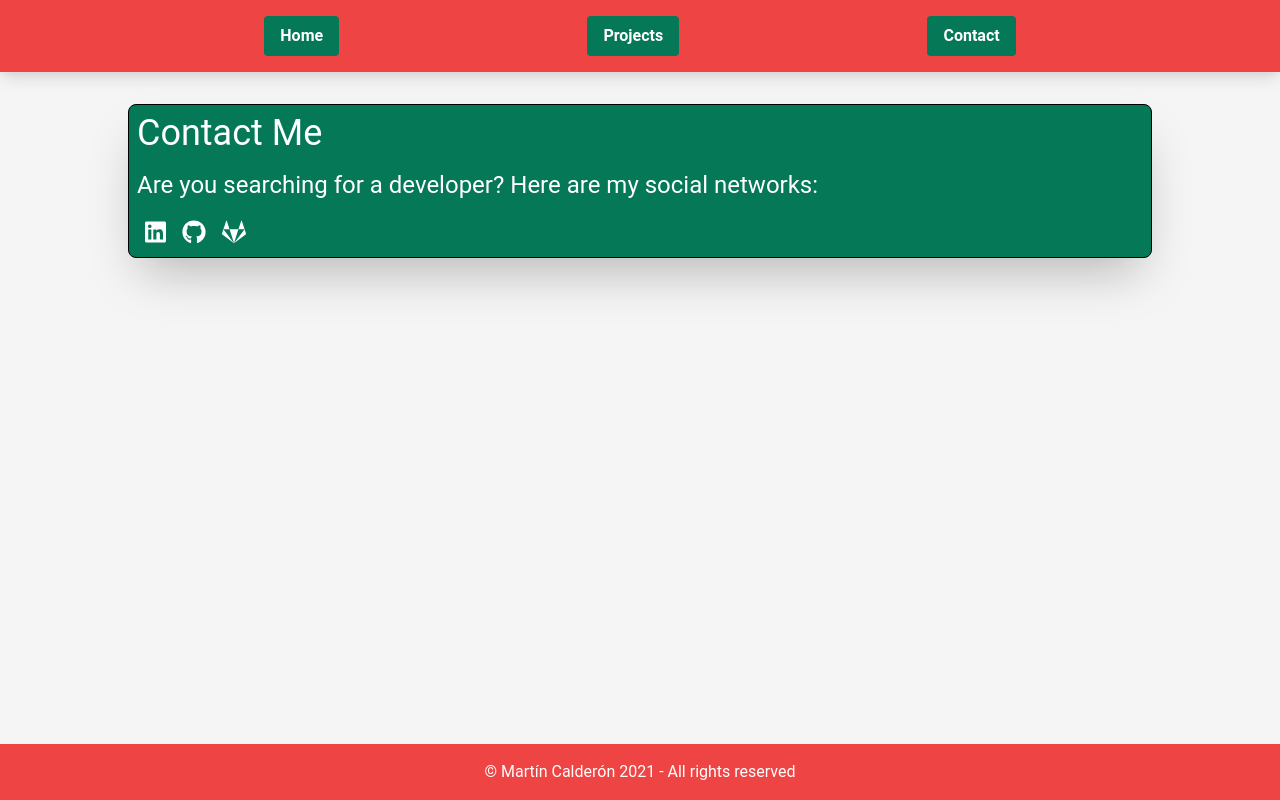
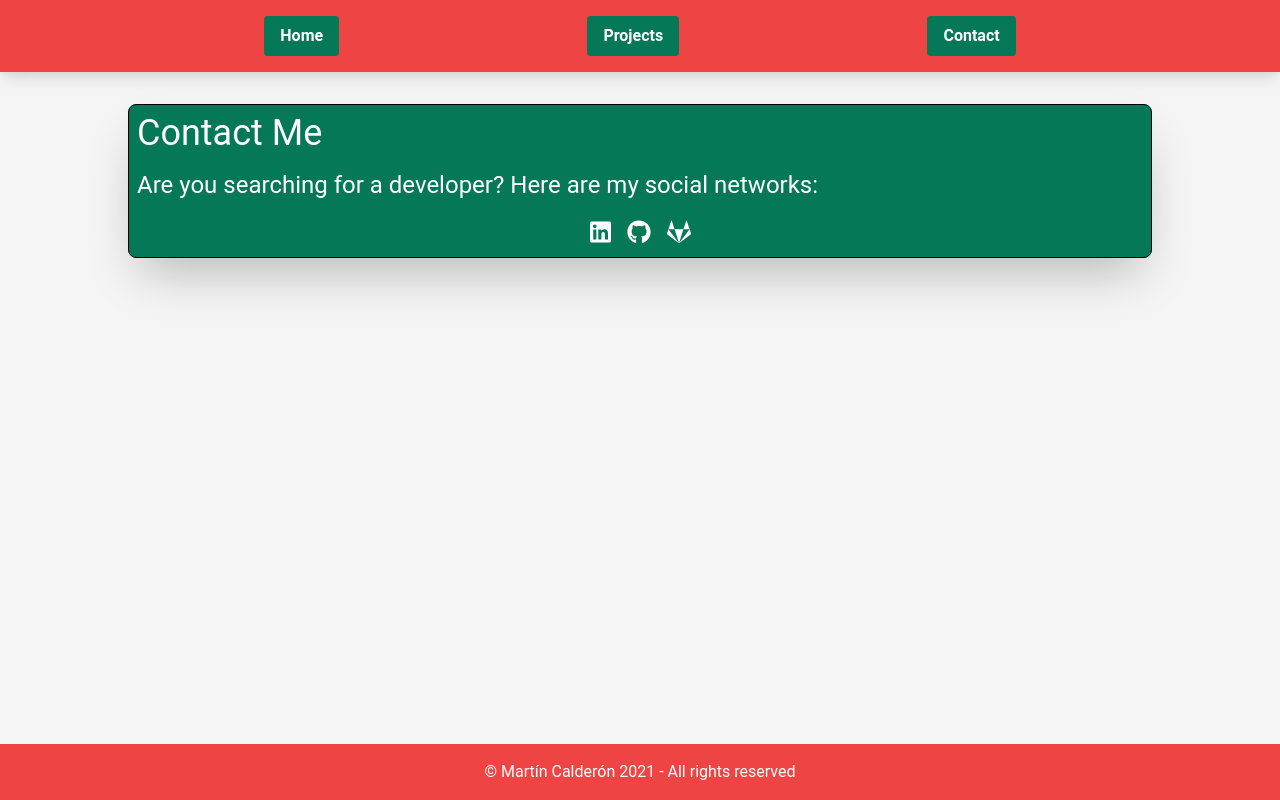
Before and after one commit to MartinDCalderonP/gatsby-portfolio-week-10, a Gatsby site: page /contact in a window 1280 px wide. Built offline with nearby package versions, Linux system fonts and the light colour scheme; Gatsby itself is replaced by a stand-in of ours.

Commit message:
:lipstick: Change styles on Contac.

```diff
--- a/src/pages/contact.tsx
+++ b/src/pages/contact.tsx
@@ -18,7 +18,7 @@ export default function contact() {
           Are you searching for a developer? Here are my social networks:
         </p>
 
-        <div className="flex text-2xl p-2">
+        <div className="flex items-center justify-center text-2xl p-2">
           <a
             className="mx-2"
             href="https://www.linkedin.com/in/mart%C3%ADn-calder%C3%B3n/"
```
